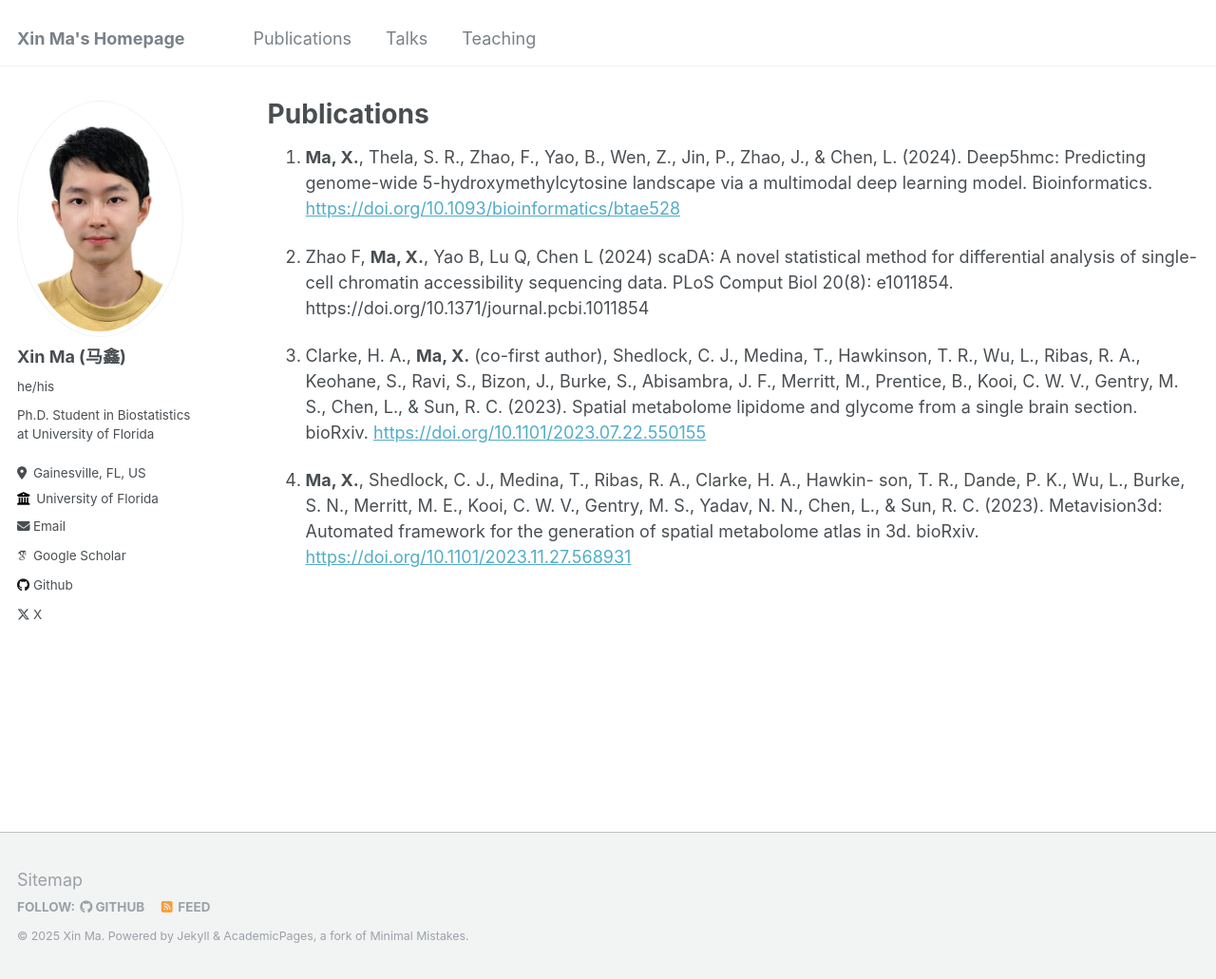
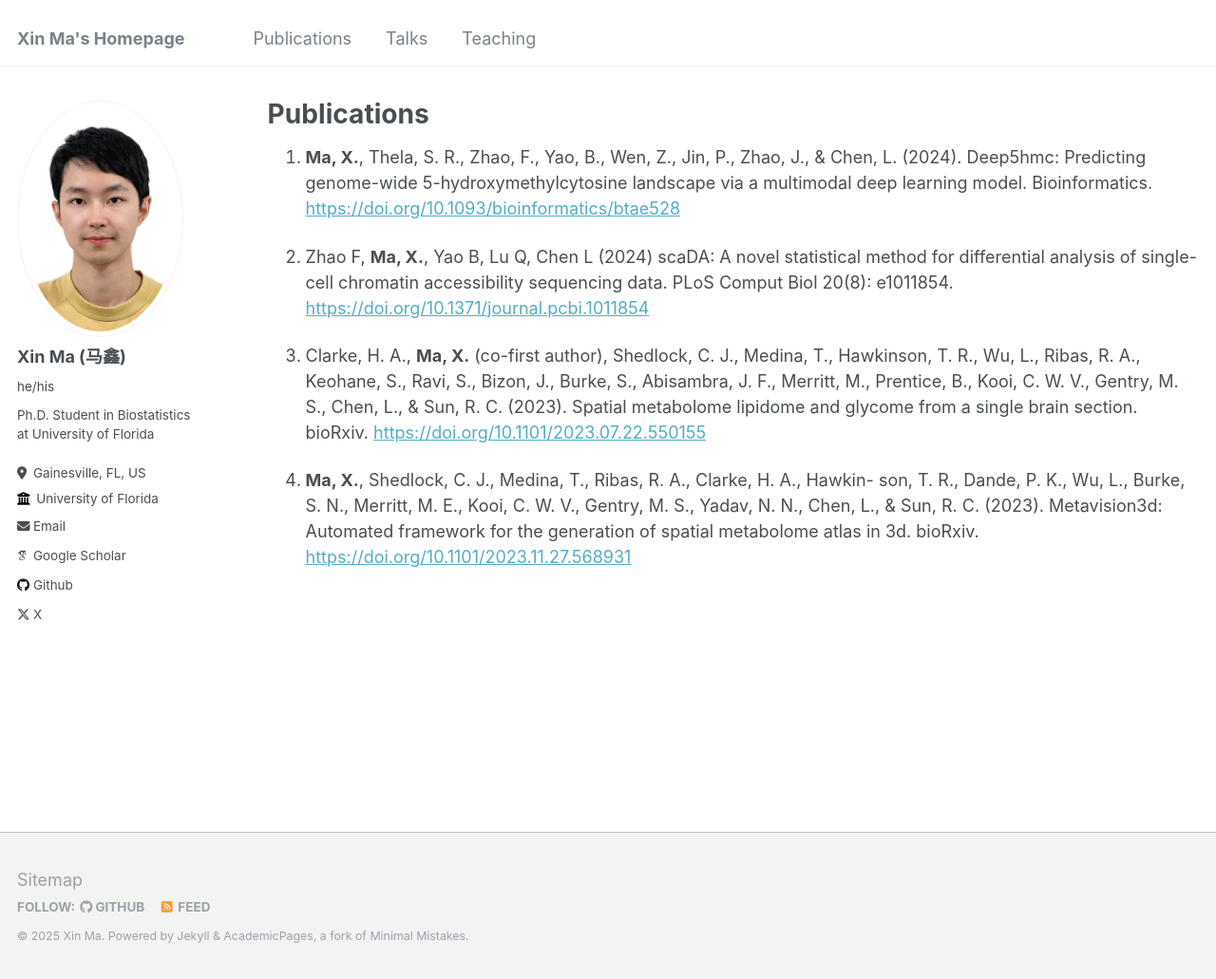
Before and after one commit to XinBiostats/xinbiostats.github.io, a Jekyll site: the page built from _pages/publications.md, in a window 1280 px wide and 1031 px high. Shown: the whole window at 95% size. Built offline with Jekyll 4.4.1, drawn with Linux system fonts in a browser that asks for light colours; some web fonts are replaced.

```diff
--- a/_pages/publications.md
+++ b/_pages/publications.md
@@ -9,7 +9,7 @@ author_profile: true
 (2024). Deep5hmc: Predicting genome-wide 5-hydroxymethylcytosine
 landscape via a multimodal deep learning model. Bioinformatics. <https://doi.org/10.1093/bioinformatics/btae528>
 
-1. Zhao F, **Ma, X.**, Yao B, Lu Q, Chen L (2024) scaDA: A novel statistical method for differential analysis of single-cell chromatin accessibility sequencing data. PLoS Comput Biol 20(8): e1011854. https://doi.org/10.1371/journal.pcbi.1011854
+1. Zhao F, **Ma, X.**, Yao B, Lu Q, Chen L (2024) scaDA: A novel statistical method for differential analysis of single-cell chromatin accessibility sequencing data. PLoS Comput Biol 20(8): e1011854. <https://doi.org/10.1371/journal.pcbi.1011854>
 
 1. Clarke, H. A., **Ma, X.** (co-first author), Shedlock, C. J., Medina, T., Hawkinson, T. R., Wu, L.,
 Ribas, R. A., Keohane, S., Ravi, S., Bizon, J., Burke, S., Abisambra,
```
